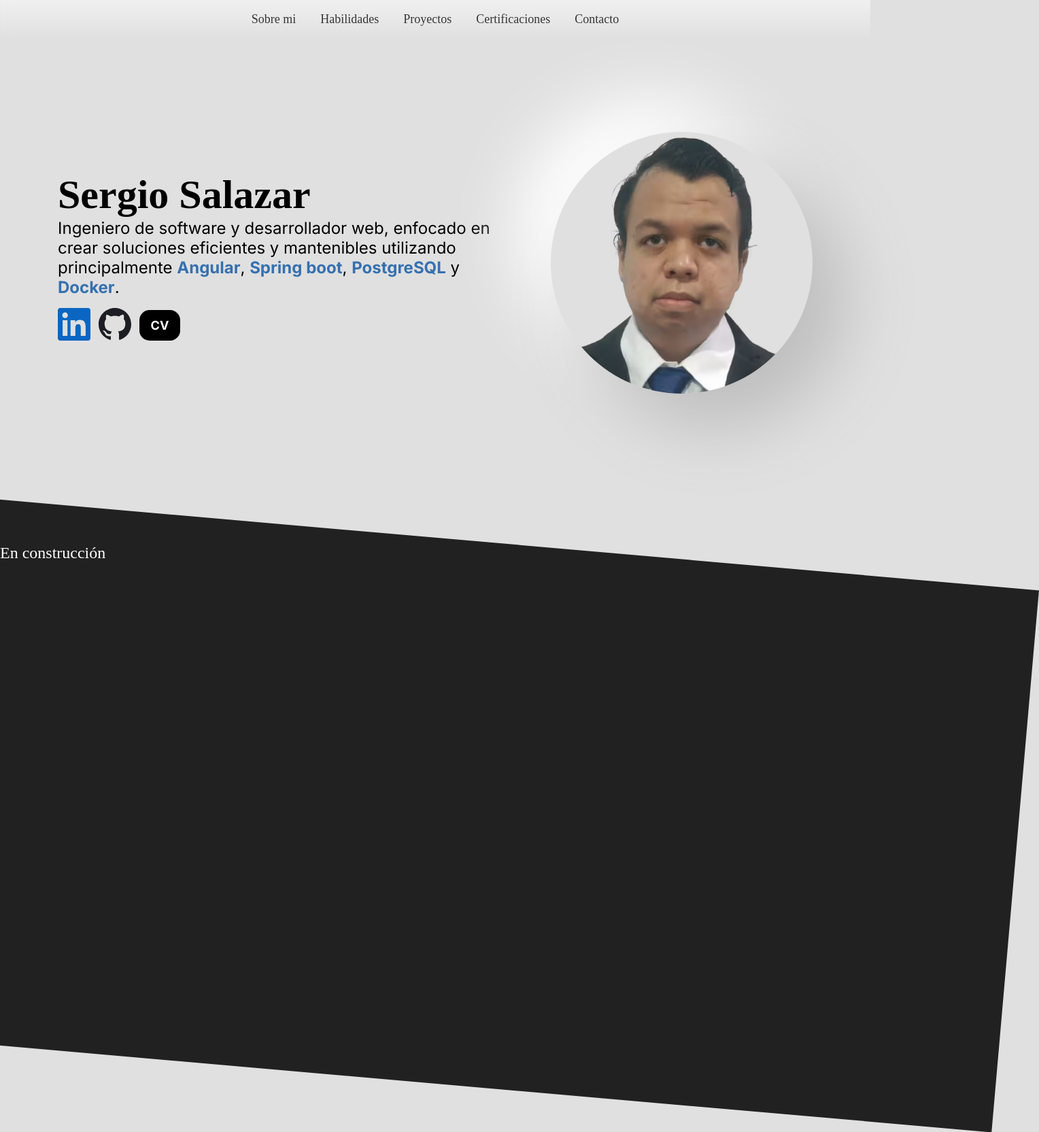
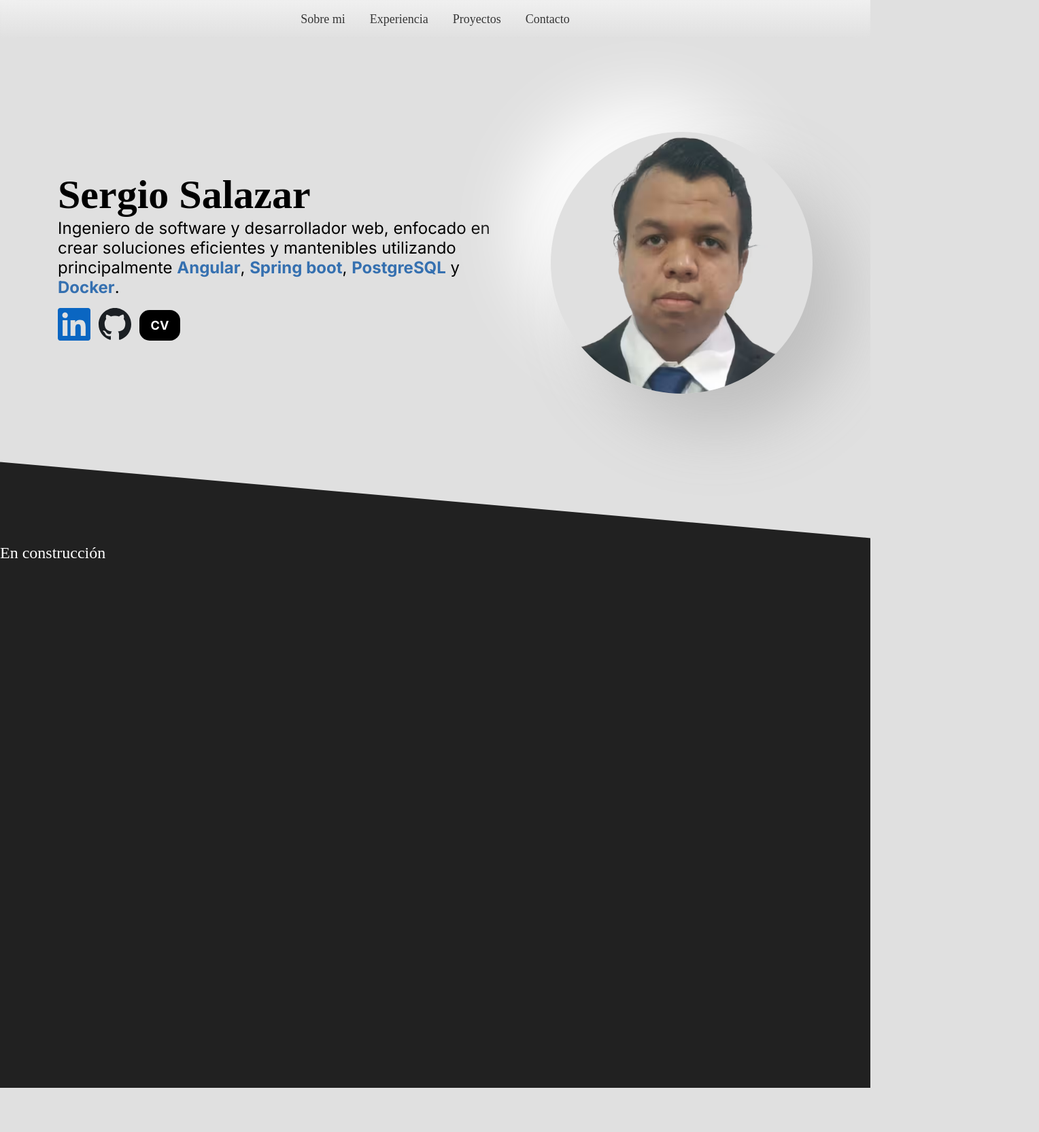
Before and after one commit to chekho/chekho.github.io, a plain HTML site: page index.html in a window 1280 px wide. Shown: the whole page at 68% size, 1528 px wide, since content can reach past the window. After the commit the page ends 1600 px from the top, so only its background shows below. Drawn offline with Linux system fonts and the light colour scheme.

Commit message:
added fixes
smooth animations and better visuals on section change

```diff
--- a/index.html
+++ b/index.html
@@ -33,14 +33,15 @@
 
 <body>
   <header>
-    <a href="">Sobre mi</a>
-    <a href="">Habilidades</a>
-    <a href="">Proyectos</a>
-    <a href="">Certificaciones</a>
-    <a href="">Contacto</a>
+    <nav>
+      <a href="">Sobre mi</a>
+      <a href="">Experiencia</a>
+      <a href="">Proyectos</a>
+      <a href="">Contacto</a>
+    </nav>
   </header>
   <main>
-    <article class="principal-container">
+    <article class="about-me">
       <div class="description">
         <p class="name">Sergio Salazar</p>
         <p class="text-description">Ingeniero de software y desarrollador web, enfocado en crear soluciones eficientes y
@@ -64,9 +65,10 @@
           height="385">
       </picture>
     </article>
-    <article class="test-main" style="height: 100vh;">
-      <div class="test"></div>
-      <p style="color: white; font-size: 2rem">En construcción</p>
+    <article class="experience">
+      <div class="background">
+        <p style="color: white; font-size: 2rem">En construcción</p>
+      </div>
     </article>
   </main>
 </body>
--- a/src/style/index.css
+++ b/src/style/index.css
@@ -66,19 +66,26 @@ body {
   flex-direction: column;
 }
 
+main {
+  overflow: hidden;
+}
+
 header {
+  position: sticky;
+  top: 0px;
+  z-index: 1;
+}
+
+nav {
   font-size: 1.5rem;
   padding: 2rem;
-  height: 7vh;
+  height: 7dvh;
+  display: flex;
   align-items: center;
-  display: flex;
   flex-direction: row;
   gap: 3rem;
   justify-content: center;
-  position: sticky;
-  top: 0px;
   backdrop-filter: blur(10px);
-  z-index: 1;
   background-color: rgb(255, 255, 255, 0.3);
   background: linear-gradient(
     to bottom,
@@ -89,13 +96,14 @@ header {
 
 a {
   text-decoration: none;
+  transition: transform 0.3s;
 }
 
 a:visited {
   color: rgb(55, 55, 55);
 }
 
-header > a:hover {
+nav > a:hover {
   transform: scale(1.3);
   color: black;
   text-shadow: 2px 2px 3px grey;
@@ -111,10 +119,10 @@ header > a:hover {
   box-shadow: 50px 50px 100px #bebebe, -50px -50px 100px #ffffff;
 }
 
-.principal-container {
+.about-me {
   display: flex;
   flex-direction: row;
-  height: 93vh;
+  height: 93dvh;
   justify-content: space-evenly;
   align-items: center;
   padding-bottom: 7rem;
@@ -169,18 +177,27 @@ header > a:hover {
   border-radius: 15px;
 }
 
-.test-main {
-  position: relative;
+.experience {
+  height: 100dvh;
+  width: 100vw;
 }
 
-.test {
+.background {
+  width: 100%;
+  height: 100%;
+  position: relative;
+  background-color: #212121;
+}
+
+.background::before {
+  content: "";
   z-index: -1;
   position: absolute;
-  top: 0;
-  left: -40px;
+  top: -60px;
+  left: -20px;
   background-color: #212121;
-  height: 100vh;
-  width: 120vw;
+  height: 50vh;
+  width: 110vw;
   transform: rotate(5deg);
 }
 
```
